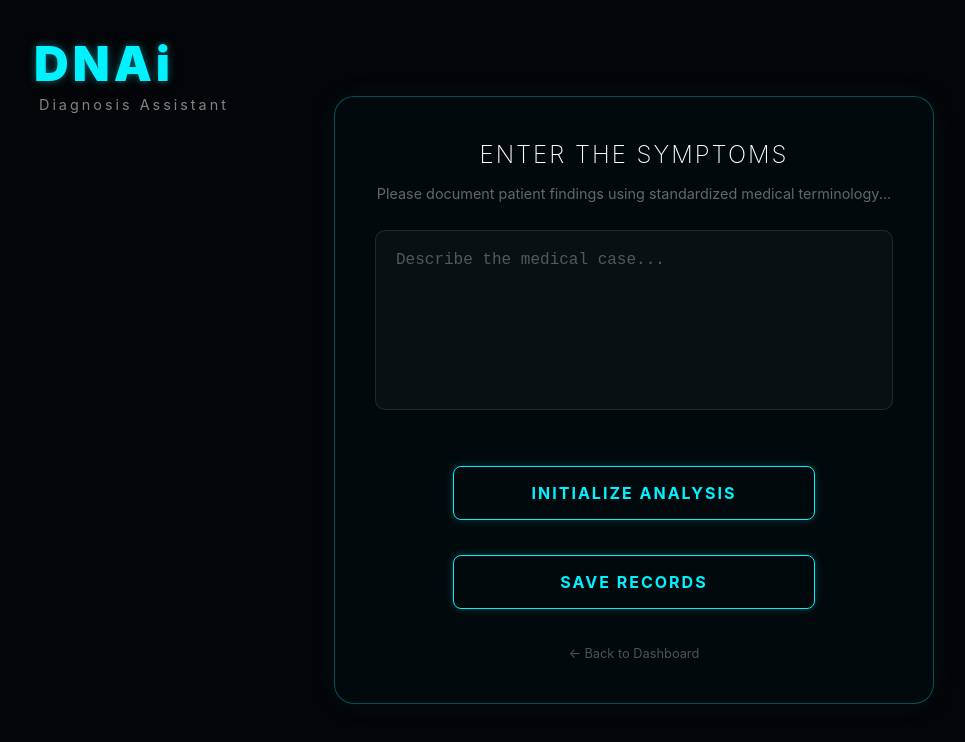
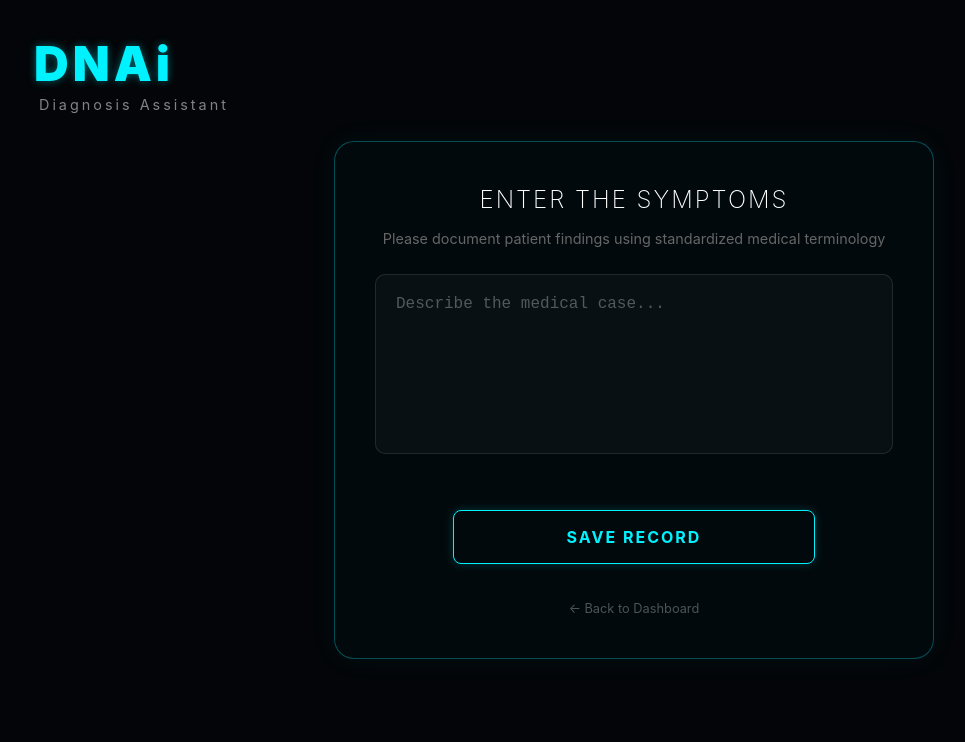
Before and after one commit to kalpeshkarnawat19/DNAi-frontend, a React (Vite) app: page /UpdateRecords in a window 1280 px wide. Shown: the top 742 px of the page, without its empty margins (6-971 px from the left). Built offline with nearby package versions, Linux system fonts and the light colour scheme.

Commit message:
removed-initialize button

```diff
--- a/src/css/updaterecords.css
+++ b/src/css/updaterecords.css
@@ -15,7 +15,6 @@ html {
 
 .branding {
   position: fixed;
-  /* Changed from absolute to fixed */
   top: 40px;
   left: 40px;
   text-align: left;
@@ -46,9 +45,7 @@ html {
   align-items: center;
   min-height: 100vh;
   width: 100vw;
-  /* Added viewport width */
   padding: 0 40px;
-  /* Added padding so card doesn't touch edges on small screens */
   box-sizing: border-box;
 }
 
--- a/src/pages/UpdateRecords.jsx
+++ b/src/pages/UpdateRecords.jsx
@@ -23,7 +23,7 @@ function UpdateRecords() {
         <div className="input-card">
           <h2>Enter The Symptoms</h2>
           <p className="hint">
-            Please document patient findings using standardized medical terminology...
+            Please document patient findings using standardized medical terminology
           </p>
 
           <textarea
@@ -32,13 +32,9 @@ function UpdateRecords() {
             onChange={(e) => setSymptoms(e.target.value)}
           />
 
-          {/* New Button Container */}
           <div className="button-container">
-            <button className="action-btn" onClick={() => console.log("Analyzing...")}>
-              Initialize Analysis
-            </button>
             <button className="action-btn" onClick={() => alert("Records Saved!")}>
-              Save Records
+              Save Record
             </button>
             <span className="back-link" onClick={() => navigate('/dashboard')}>
               ← Back to Dashboard
```
